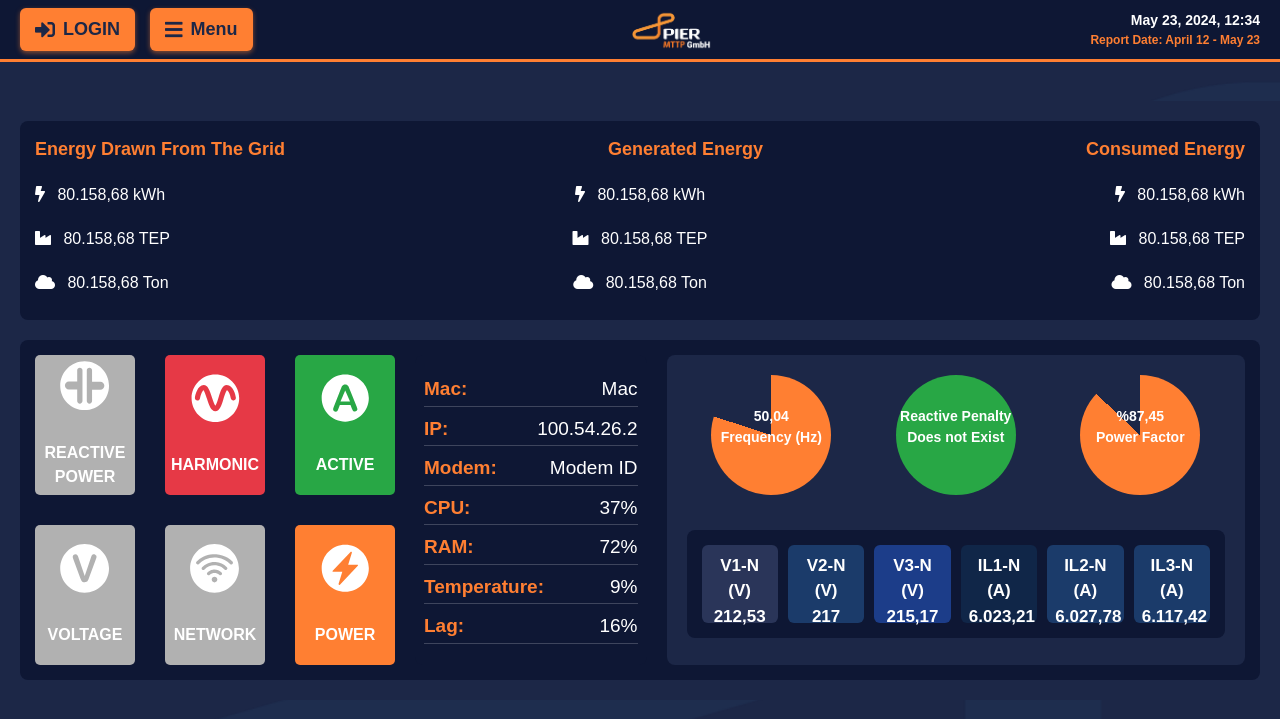
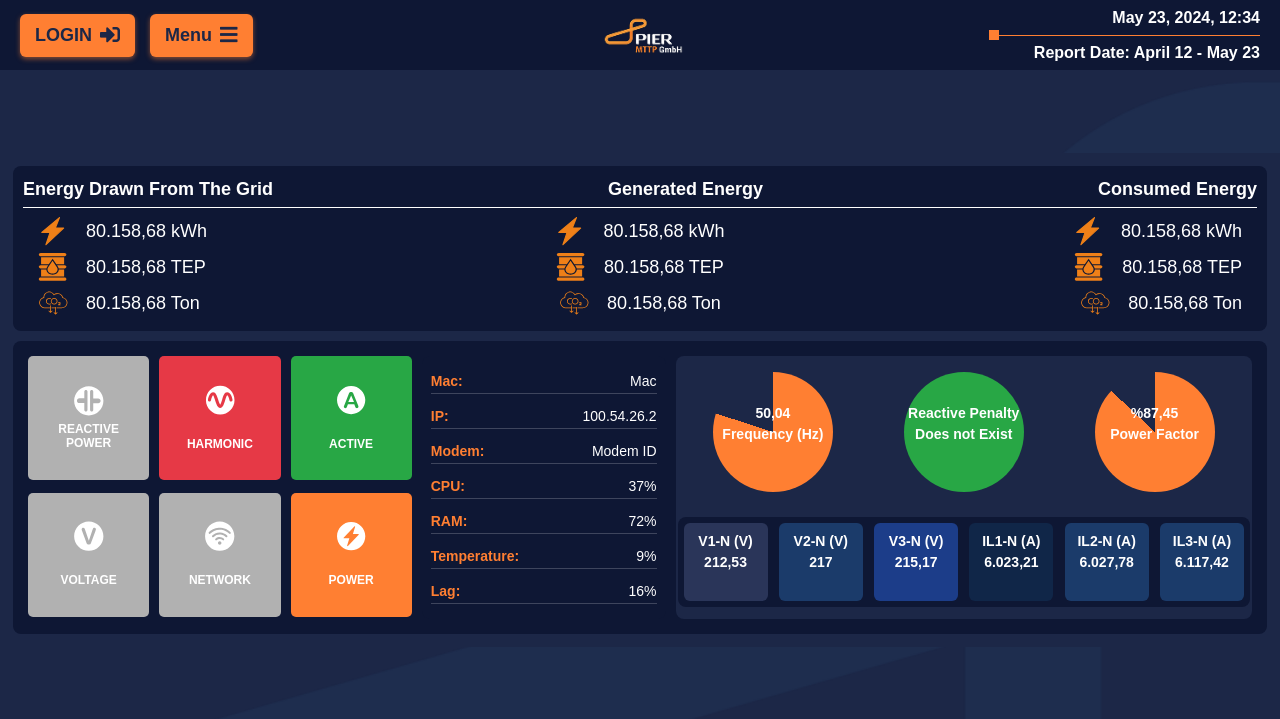
Before and after one commit to olyala05/ORC24-front, a Flask app: page /dashboard in a window 1280 px wide. Shown: the top 719 px of the page. Run offline with Flask 3, Linux system fonts and the light colour scheme; style sheets or scripts are compiled from the project's sources; some libraries are stand-ins or nearby versions.

Commit message:
1024 uygun ekranda görüntüsü yapıldı

```diff
--- a/static/css/dashboard.css
+++ b/static/css/dashboard.css
@@ -11,8 +11,7 @@
   background-color: #0e1734;
   padding: 9px 20px;
   width: 100%;
-  height: 62px;
-  border-bottom: 3px solid #ff7f32;
+  height: 70px;
   z-index: 1000;
 }
 
@@ -63,15 +62,38 @@
   display: flex;
   flex-direction: column;
   align-items: flex-end;
-  font-size: 14px;
+  font-size: 16px;
   color: #fff;
 }
-.header-right .date-time {
+
+.date-time {
   font-weight: bold;
 }
-.header-right .report-date {
-  font-size: 12px;
-  color: #ff7f32;
+
+/* Çizgi ve kutucuk */
+.report-line {
+  display: flex;
+  align-items: center;
+  width: 120%;
+  margin: 5px 0; /* Üst ve alt boşluk */
+}
+
+.square {
+  width: 8px;
+  height: 8px;
+  background-color: #ff7f32; /* Turuncu kare */
+  margin-right: 5px; /* Çizgiden boşluk */
+}
+
+.line {
+  flex-grow: 1;
+  height: 1px;
+  background-color: #ff7f32; /* Çizginin rengi */
+}
+
+.report-date {
+  font-size: 16px;
+  color: #fff;
   font-weight: bold;
 }
 
@@ -95,8 +117,8 @@
 .dashboard {
   display: flex;
   flex-direction: column;
-  gap: 20px;
-  padding: 20px;
+  gap: 10px;
+  padding: 13px;
   background-color: #1c2747;
   color: #fff;
   width: 100%;
@@ -105,7 +127,7 @@
 /* Enerji Tablosu */
 .energy-table {
   background: #0e1734;
-  padding: 15px;
+  padding: 10px;
   border-radius: 8px;
   display: flex;
   flex-direction: column;
@@ -116,17 +138,34 @@
   justify-content: space-between;
   font-size: 18px;
   font-weight: bold;
-  color: #ff7f32;
+  color: #ffffff;
   padding-bottom: 10px;
+  position: relative; /* Pseudo-element için gerekli */
+}
+.energy-table .energy-header::after {
+  content: "";
+  display: block;
+  width: 100%; /* Tam genişlikte çizgi */
+  height: 1px; /* Çizgi kalınlığı */
+  background: #ffffff; /* Beyaz renk */
+  position: absolute;
+  bottom: 5px;
+  left: 0;
 }
 .energy-table .energy-row {
   display: flex;
   justify-content: space-between;
-  padding: 10px 0;
-  font-size: 16px;
+  padding: 3px 15px;
+  font-size: 18px;
 }
-.energy-table i {
-  margin-right: 8px;
+.energy-table .energy-row div {
+  display: flex;
+  align-items: center;
+  gap: 18px; /* İkon ve yazı arasındaki boşluk */
+}
+.energy-table .energy-row img {
+  width: 30px; /* SVG ikon boyutu */
+  height: 30px;
 }
 
 /* System Info */
@@ -165,35 +204,38 @@
   background: #0e1734;
   padding: 15px;
   border-radius: 8px;
-  gap: 20px;
+  gap: 10px;
   /* System Info Kutuları */
   /* Cihaz Bilgileri */
 }
 .device-status .system-info {
   display: grid;
   grid-template-columns: repeat(3, 1fr);
-  gap: 30px;
-  width: 30%;
+  gap: 10px; /* Kutular arasındaki boşluğu daralttım */
+  width: 40%;
   justify-content: center;
 }
 .device-status .system-info .info-box {
   background: #b1b1b1;
-  padding: 10px;
   border-radius: 5px;
-  font-size: 16px;
+  font-size: 12px;
   font-weight: 600;
   text-align: center;
   display: flex;
-  flex-direction: column; /* SVG üstte, yazı altta */
+  flex-direction: column;
   align-items: center;
   justify-content: center;
-  min-width: 100px; /* Genişliği artırıldı */
-  height: 140px; /* Yükseklik artırıldı */
+  min-width: 100px;
+  height: 124px;
+  line-height: 1.2;
 }
 .device-status .system-info .info-box img {
-  width: 50px;
-  height: 50px;
-  margin-bottom: 30px;
+  width: 30px;
+  height: 30px;
+  margin-bottom: 22px;
+}
+.device-status .system-info .info-box .reactive-power {
+  margin-bottom: 6px !important;
 }
 .device-status .system-info .harmonic {
   background: #e63946;
@@ -211,15 +253,15 @@
   background: #0e1734;
   padding: 9px;
   border-radius: 8px;
-  width: 20%;
+  width: 25%;
 }
 .device-status .status-info p {
-  margin: 4px 0;
-  font-size: 19px;
+  margin: 6px 0px;
+  font-size: 14px;
   display: flex;
   justify-content: space-between;
   border-bottom: 1px solid rgba(255, 255, 255, 0.2);
-  padding-bottom: 2px;
+  padding-bottom: 1px;
   color: #fff;
 }
 .device-status .status-info strong {
@@ -244,11 +286,11 @@
 .dashboard-container {
   display: flex;
   flex-direction: column;
-  width: 50%;
+  width: 60%;
   background: #1c2747;
-  padding: 20px;
+  padding: 2px;
   border-radius: 8px;
-  gap: 15px;
+  gap: 25px;
 }
 
 /* Gösterge Alanı */
@@ -256,8 +298,8 @@
   display: flex;
   justify-content: space-around;
   align-items: center;
-  gap: 15px;
-  padding-bottom: 20px;
+  gap: 0px;
+  padding-top: 14px;
 }
 
 /* Gösterge Kutuları */
@@ -303,8 +345,8 @@
   padding-top: 10px;
   background: #0e1734;
   border-radius: 8px;
-  padding: 15px;
-  height: 108px;
+  padding: 6px;
+  height: 90px;
 }
 
 .voltage-box-1,
@@ -315,7 +357,7 @@
 .voltage-box-6 {
   text-align: center;
   padding: 8px;
-  font-size: 17px;
+  font-size: 14px;
   font-weight: bold;
   color: #fff;
   border-radius: 6px;
@@ -347,7 +389,16 @@
 }
 
 /* Responsive */
+/* Raspberry Pi 1024x600 ve Küçük Ekranlar için Responsive */
+@media (max-width: 1024px) {
+  .dashboard {
+    height: 75vh;
+  }
+}
 @media (max-width: 768px) {
+  .dashboard {
+    height: 75vh;
+  }
   .dashboard-container {
     width: 100%;
   }
--- a/static/css/dashboard.scss
+++ b/static/css/dashboard.scss
@@ -10,8 +10,7 @@
   background-color: #0e1734;
   padding: 9px 20px;
   width: 100%;
-  height: 62px;
-  border-bottom: 3px solid #ff7f32;
+  height: 70px;
   z-index: 1000;
 }
 
@@ -64,18 +63,39 @@
   display: flex;
   flex-direction: column;
   align-items: flex-end;
-  font-size: 14px;
+  font-size: 16px;
   color: #fff;
+}
 
-  .date-time {
-    font-weight: bold;
-  }
+.date-time {
+  font-weight: bold;
+}
 
-  .report-date {
-    font-size: 12px;
-    color: #ff7f32;
-    font-weight: bold;
-  }
+/* Çizgi ve kutucuk */
+.report-line {
+  display: flex;
+  align-items: center;
+  width: 120%;
+  margin: 5px 0; /* Üst ve alt boşluk */
+}
+
+.square {
+  width: 8px;
+  height: 8px;
+  background-color: #ff7f32; /* Turuncu kare */
+  margin-right: 5px; /* Çizgiden boşluk */
+}
+
+.line {
+  flex-grow: 1;
+  height: 1px;
+  background-color: #ff7f32; /* Çizginin rengi */
+}
+
+.report-date {
+  font-size: 16px;
+  color: #fff;
+  font-weight: bold;
 }
 
 /* Responsive - Küçük ekranlar için */
@@ -101,8 +121,8 @@
 .dashboard {
   display: flex;
   flex-direction: column;
-  gap: 20px;
-  padding: 20px;
+  gap: 10px;
+  padding: 13px;
   background-color: #1c2747;
   color: #fff;
   width: 100%;
@@ -111,7 +131,7 @@
 /* Enerji Tablosu */
 .energy-table {
   background: #0e1734;
-  padding: 15px;
+  padding: 10px;
   border-radius: 8px;
   display: flex;
   flex-direction: column;
@@ -122,19 +142,38 @@
     justify-content: space-between;
     font-size: 18px;
     font-weight: bold;
-    color: #ff7f32;
+    color: #ffffff;
     padding-bottom: 10px;
+    position: relative; /* Pseudo-element için gerekli */
+  }
+
+  .energy-header::after {
+    content: "";
+    display: block;
+    width: 100%; /* Tam genişlikte çizgi */
+    height: 1px; /* Çizgi kalınlığı */
+    background: #ffffff; /* Beyaz renk */
+    position: absolute;
+    bottom: 5px;
+    left: 0;
   }
 
   .energy-row {
     display: flex;
     justify-content: space-between;
-    padding: 10px 0;
-    font-size: 16px;
+    padding: 3px 15px;
+    font-size: 18px;
   }
 
-  i {
-    margin-right: 8px;
+  .energy-row div {
+    display: flex;
+    align-items: center;
+    gap: 18px; /* İkon ve yazı arasındaki boşluk */
+  }
+
+  .energy-row img {
+    width: 30px; /* SVG ikon boyutu */
+    height: 30px;
   }
 }
 
@@ -178,34 +217,38 @@
   background: #0e1734;
   padding: 15px;
   border-radius: 8px;
-  gap: 20px; // Kutular ile bilgi kısmı arasında boşluk ekler
+  gap: 10px; // Kutular ile bilgi kısmı arasında boşluk ekler
 
   /* System Info Kutuları */
   .system-info {
     display: grid;
     grid-template-columns: repeat(3, 1fr);
-    gap: 30px;
-    width: 30%;
+    gap: 10px; /* Kutular arasındaki boşluğu daralttım */
+    width: 40%;
     justify-content: center;
 
     .info-box {
       background: #b1b1b1;
-      padding: 10px;
       border-radius: 5px;
-      font-size: 16px;
+      font-size: 12px;
       font-weight: 600;
       text-align: center;
       display: flex;
-      flex-direction: column; /* SVG üstte, yazı altta */
+      flex-direction: column;
       align-items: center;
       justify-content: center;
-      min-width: 100px; /* Genişliği artırıldı */
-      height: 140px; /* Yükseklik artırıldı */
+      min-width: 100px;
+      height: 124px;
+      line-height: 1.2;
 
       img {
-        width: 50px;
-        height: 50px;
-        margin-bottom: 30px;
+        width: 30px;
+        height: 30px;
+        margin-bottom: 22px;
+      }
+
+      .reactive-power {
+        margin-bottom: 6px !important;
       }
     }
 
@@ -230,14 +273,14 @@
     background: #0e1734;
     padding: 9px;
     border-radius: 8px;
-    width: 20%;
+    width: 25%;
     p {
-      margin: 4px 0;
-      font-size: 19px;
+      margin: 6px 0px;
+      font-size: 14px;
       display: flex;
       justify-content: space-between;
       border-bottom: 1px solid rgba(255, 255, 255, 0.2);
-      padding-bottom: 2px;
+      padding-bottom: 1px;
       color: #fff;
     }
 
@@ -268,11 +311,11 @@
 .dashboard-container {
   display: flex;
   flex-direction: column;
-  width: 50%; // Ekranın yarısını kaplayacak
+  width: 60%; // Ekranın yarısını kaplayacak
   background: #1c2747;
-  padding: 20px;
+  padding: 2px;
   border-radius: 8px;
-  gap: 15px;
+  gap: 25px;
 }
 
 /* Gösterge Alanı */
@@ -280,8 +323,8 @@
   display: flex;
   justify-content: space-around;
   align-items: center;
-  gap: 15px;
-  padding-bottom: 20px;
+  gap: 0px;
+  padding-top: 14px;
 }
 
 /* Gösterge Kutuları */
@@ -327,8 +370,8 @@
   padding-top: 10px;
   background: #0e1734;
   border-radius: 8px;
-  padding: 15px;
-  height: 108px;
+  padding: 6px;
+  height: 90px;
 }
 
 .voltage-box-1,
@@ -339,7 +382,7 @@
 .voltage-box-6 {
   text-align: center;
   padding: 8px;
-  font-size: 17px;
+  font-size: 14px;
   font-weight: bold;
   color: #fff;
   border-radius: 6px;
@@ -365,7 +408,16 @@
 }
 
 /* Responsive */
+/* Raspberry Pi 1024x600 ve Küçük Ekranlar için Responsive */
+@media (max-width: 1024px) {
+  .dashboard {
+    height: 75vh;
+  }
+}
 @media (max-width: 768px) {
+  .dashboard {
+    height: 75vh;
+  }
   .dashboard-container {
     width: 100%; // Küçük ekranlarda tam genişlikte olacak
   }
--- a/templates/dashboard.html
+++ b/templates/dashboard.html
@@ -4,14 +4,14 @@
 <header class="header">
   <div class="header-left">
     <button class="header-button">
-      <i class="fa-solid fa-sign-in-alt"></i> LOGIN
+        LOGIN  <i class="fa-solid fa-sign-in-alt"></i>
     </button>
-    <button class="header-button"><i class="fa-solid fa-bars"></i> Menu</button>
+    <button class="header-button">Menu <i class="fa-solid fa-bars"></i></button>
   </div>
 
   <div class="header-logo">
     <img
-      src="{{ url_for('static', filename='images/logos/logo-01.webp') }}"
+      src="{{ url_for('static', filename='images/logos/logo-02.png') }}"
       alt="Pier MTTP Logo"
       class="logo"
     />
@@ -19,8 +19,12 @@
 
   <div class="header-right">
     <div class="date-time">May 23, 2024, 12:34</div>
+    <div class="report-line">
+        <div class="line"></div>
+    </div>
     <div class="report-date">Report Date: April 12 - May 23</div>
-  </div>
+</div>
+
 </header>
 
 <!-- Ana Tablo -->
@@ -32,26 +36,56 @@
       <div>Consumed Energy</div>
     </div>
     <div class="energy-row">
-      <div><i class="fa-solid fa-bolt"></i> 80.158,68 kWh</div>
-      <div><i class="fa-solid fa-bolt"></i> 80.158,68 kWh</div>
-      <div><i class="fa-solid fa-bolt"></i> 80.158,68 kWh</div>
+        <div>
+            <img src="{{ url_for('static', filename='images/svg/08.svg') }}" alt="Energy">
+            80.158,68 kWh
+        </div>
+        <div>
+            <img src="{{ url_for('static', filename='images/svg/08.svg') }}" alt="Energy">
+            80.158,68 kWh
+        </div>
+        <div>
+            <img src="{{ url_for('static', filename='images/svg/08.svg') }}" alt="Energy">
+            80.158,68 kWh
+        </div>
     </div>
+
     <div class="energy-row">
-      <div><i class="fa-solid fa-industry"></i> 80.158,68 TEP</div>
-      <div><i class="fa-solid fa-industry"></i> 80.158,68 TEP</div>
-      <div><i class="fa-solid fa-industry"></i> 80.158,68 TEP</div>
+        <div>
+            <img src="{{ url_for('static', filename='images/svg/09.svg') }}" alt="Industry">
+            80.158,68 TEP
+        </div>
+        <div>
+            <img src="{{ url_for('static', filename='images/svg/09.svg') }}" alt="Industry">
+            80.158,68 TEP
+        </div>
+        <div>
+            <img src="{{ url_for('static', filename='images/svg/09.svg') }}" alt="Industry">
+            80.158,68 TEP
+        </div>
     </div>
+
     <div class="energy-row">
-      <div><i class="fa-solid fa-cloud"></i> 80.158,68 Ton</div>
-      <div><i class="fa-solid fa-cloud"></i> 80.158,68 Ton</div>
-      <div><i class="fa-solid fa-cloud"></i> 80.158,68 Ton</div>
+        <div>
+            <img src="{{ url_for('static', filename='images/svg/10.svg') }}" alt="Cloud">
+            80.158,68 Ton
+        </div>
+        <div>
+            <img src="{{ url_for('static', filename='images/svg/10.svg') }}" alt="Cloud">
+            80.158,68 Ton
+        </div>
+        <div>
+            <img src="{{ url_for('static', filename='images/svg/10.svg') }}" alt="Cloud">
+            80.158,68 Ton
+        </div>
     </div>
+
   </div>
 
   <div class="device-status">
     <div class="system-info">
         <div class="info-box">
-            <img src="{{ url_for('static', filename='images/svg/02.svg') }}" alt="Reactive Power">
+            <img class="reactive-power" src="{{ url_for('static', filename='images/svg/02.svg') }}" alt="Reactive Power">
             REACTIVE POWER
         </div>
         <div class="info-box harmonic">
```
Also changed, not shown: static/images/logos/logo-02.png (added), static/images/svg/08.svg (added), static/images/svg/09.svg (added), static/images/svg/10.svg (added), 1 other file.
